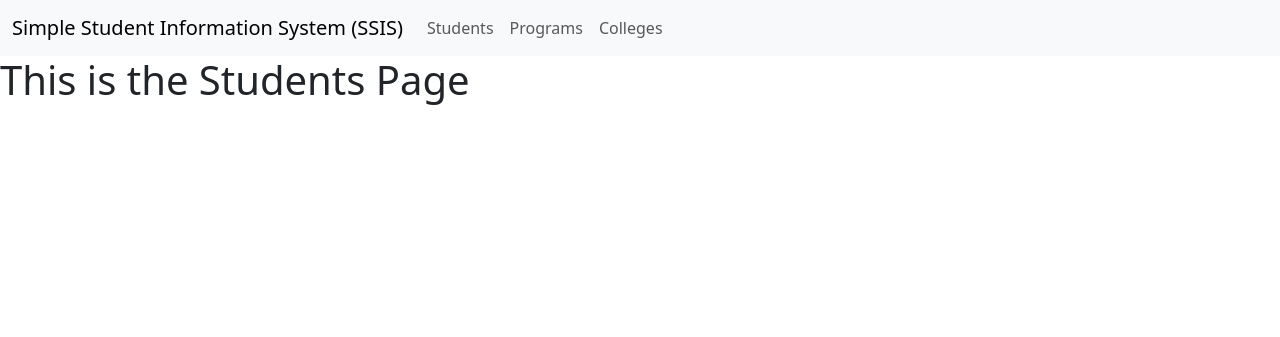
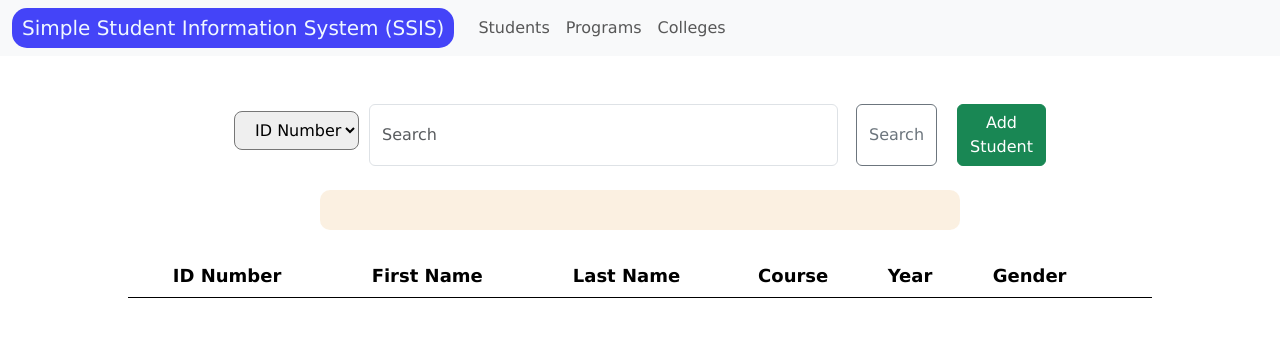
Before and after one commit to onLine69/CCC181_SSIS, a Flask app: page / in a window 1280 px wide. Shown: the top 337 px of the page. Run offline with Flask 3, Linux system fonts and the light colour scheme; data that the repository does not hold is empty.

Commit message:
added initial setup for the modules

```diff
--- a/app.py
+++ b/app.py
@@ -1,5 +1,9 @@
-from flask import Flask, redirect
-from app_module import app
+from app_module import start_app
+from dotenv import load_dotenv
 
-if __name__ == '__main__':
-	app.run(debug=True)
+load_dotenv('.env')
+
+app = start_app()
+
+#if __name__ == '__main__':
+#	start_app()
--- /dev/null
+++ b/app_module/colleges/__init__.py
@@ -0,0 +1,5 @@
+from flask import Blueprint
+
+user_bp = Blueprint('colleges',__name__)
+
+from . import controller
--- /dev/null
+++ b/app_module/colleges/controller.py
@@ -0,0 +1,6 @@
+from app_module import mysql
+
+def displayAll():
+    cur = mysql.connection.cursor()
+    cur.execute("SELECT * FROM `colleges`")
+    return cur.fetchall()
--- /dev/null
+++ b/app_module/programs/__init__.py
@@ -0,0 +1,5 @@
+from flask import Blueprint
+
+user_bp = Blueprint('programs',__name__)
+
+from . import controller
--- /dev/null
+++ b/app_module/programs/controller.py
@@ -0,0 +1,6 @@
+from app_module import mysql
+
+def displayAll():
+    cur = mysql.connection.cursor()
+    cur.execute("SELECT * FROM `programs`")
+    return cur.fetchall()
--- a/app_module/routes.py
+++ b/app_module/routes.py
@@ -1,15 +1,18 @@
-from app_module import app
+from app_module import app, mysql
 from flask import render_template
+from app_module.students.controller import displayAll as displayAllStudents
+from app_module.programs.controller import displayAll as displayAllPrograms
+from app_module.colleges.controller import displayAll as displayAllColleges
 
 @app.route('/')
 @app.route('/students')
 def studentsRoute():
-    return render_template('students.html')
+    return render_template('students.html', students=displayAllStudents())
 
 @app.route('/programs')
 def programsRoute():
-    return render_template('programs.html')
+    return render_template('programs.html', programs=displayAllPrograms())
 
 @app.route('/colleges')
 def collegesRoute():
-    return render_template('colleges.html')
+    return render_template('colleges.html', colleges=displayAllColleges())
--- /dev/null
+++ b/app_module/static/css/base.css
@@ -0,0 +1,83 @@
+* {
+    font-family: Verdana, Geneva, Tahoma, sans-serif;
+}
+
+body {
+    margin: 0;
+    padding: 0;
+    border: 0;
+}
+
+main {
+    margin: 0 auto;
+}
+
+.navbar-brand {
+    background-color: rgb(68, 68, 248);
+    border-radius: 15px;
+    color: aliceblue;
+    padding: 5px 10px;
+}
+
+.navbar #navbarNav .nav-link{
+    border-radius: 25%;
+}
+
+.navbar #navbarNav .nav-link:active {
+    background-color: black;
+    color: aqua;
+}
+
+.d-flex {
+    width: 65%;
+    margin: 0 auto;
+}
+
+.btn{
+    margin: 0 10px;
+}
+
+#column-search {
+    margin: auto 10px;
+    cursor: pointer;
+    font-size: medium;
+}
+
+.recent-search-display {
+    width: 50%;
+    margin: 0 auto;
+}
+
+.recent-search-display #recent-search {
+    width: 100%;
+    padding: 5px 10px;
+    text-align: left;
+    font-size: 20px;
+    border: none;
+    background-color:rgba(250, 235, 215, 0.733);
+    border-radius: 10px;
+}
+
+.table {
+    border-color: black;
+    text-align: center;
+    width: 80%;
+    margin: 0 auto;
+}
+
+.table th {
+    font-size: 18px;
+}
+
+.table td {
+    font-size: 14px;
+}
+
+.table .edit-student {
+    background-color: rgb(211, 204, 204);
+}
+
+.table .delete-student {
+    background-color: red;
+    color: wheat;
+}
--- /dev/null
+++ b/app_module/students/__init__.py
@@ -0,0 +1,5 @@
+from flask import Blueprint
+
+user_bp = Blueprint('students',__name__)
+
+from . import controller
--- /dev/null
+++ b/app_module/students/controller.py
@@ -0,0 +1,6 @@
+from app_module import mysql
+
+def displayAll():
+    cur = mysql.connection.cursor()
+    cur.execute("SELECT * FROM `students`")
+    return cur.fetchall()
--- a/app_module/templates/base.html
+++ b/app_module/templates/base.html
@@ -6,40 +6,38 @@
     <meta name="viewport" content="width=device-width, initial-scale=1.0">
     <link href="https://cdn.jsdelivr.net/npm/bootstrap@5.3.3/dist/css/bootstrap.min.css" rel="stylesheet"
         integrity="sha384-QWTKZyjpPEjISv5WaRU9OFeRpok6YctnYmDr5pNlyT2bRjXh0JMhjY6hW+ALEwIH" crossorigin="anonymous">
-    <title>SSIS {% block title %}{% endblock %}</title>
-</head>
-
-<body>
-    <nav class="navbar navbar-expand-lg bg-body-tertiary">
-        <div class="container-fluid">
-          <a class="navbar-brand" href="{{url_for('studentsRoute')}}">Simple Student Information System (SSIS)</a>
-          <button class="navbar-toggler" type="button" data-bs-toggle="collapse" data-bs-target="#navbarNav" aria-controls="navbarNav" aria-expanded="false" aria-label="Toggle navigation">
-            <span class="navbar-toggler-icon"></span>
-          </button>
-          <div class="collapse navbar-collapse" id="navbarNav">
-            <ul class="navbar-nav">
-                <li class="nav-item">
-                    <a class="nav-link" href="{{url_for('studentsRoute')}}">Students</a>
-                </li>
-                <li class="nav-item">
-                    <a class="nav-link" href="{{url_for('programsRoute')}}">Programs</a>
-                </li>
-                <li class="nav-item">
-                    <a class="nav-link" href="{{url_for('collegesRoute')}}">Colleges</a>
-                </li>
-            </ul>
-          </div>
-        </div>
-      </nav>
-    {% block content %}
-    {% endblock %}
-
-    <script src="https://cdn.jsdelivr.net/npm/@popperjs/core@2.11.8/dist/umd/popper.min.js"
+        <script src="https://cdn.jsdelivr.net/npm/@popperjs/core@2.11.8/dist/umd/popper.min.js"
         integrity="sha384-I7E8VVD/ismYTF4hNIPjVp/Zjvgyol6VFvRkX/vR+Vc4jQkC+hVqc2pM8ODewa9r"
         crossorigin="anonymous"></script>
     <script src="https://cdn.jsdelivr.net/npm/bootstrap@5.3.3/dist/js/bootstrap.min.js"
         integrity="sha384-0pUGZvbkm6XF6gxjEnlmuGrJXVbNuzT9qBBavbLwCsOGabYfZo0T0to5eqruptLy"
         crossorigin="anonymous"></script>
+    <link rel="stylesheet" href="{{url_for('static', filename='css/base.css')}}">
+    <title>SSIS {% block title %}{% endblock %}</title>
+</head>
+
+<body>
+    <nav class="navbar navbar-expand-lg bg-body-tertiary nav-pills nav-fill">
+        <div class="container-fluid">
+            <a class="navbar-brand" href="{{url_for('studentsRoute')}}">Simple Student Information System (SSIS)</a>
+            <button class="navbar-toggler" type="button" data-bs-toggle="collapse" data-bs-target="#navbarNav"
+                aria-controls="navbarNav" aria-expanded="false" aria-label="Toggle navigation">
+                <span class="navbar-toggler-icon"></span>
+            </button>
+            <div class="collapse navbar-collapse" id="navbarNav">
+                <ul class="navbar-nav">
+                    <a class="nav-link" href="{{url_for('studentsRoute')}}">Students</a>
+                    <a class="nav-link" href="{{url_for('programsRoute')}}">Programs</a>
+                    <a class="nav-link" href="{{url_for('collegesRoute')}}">Colleges</a>
+                </ul>
+            </div>
+        </div>
+    </nav>
+    <br><br>
+    <main>
+        {% block content %}
+        {% endblock %}
+    </main>
 </body>
 
 </html>
--- a/app_module/templates/students.html
+++ b/app_module/templates/students.html
@@ -1,5 +1,54 @@
 {% extends "base.html" %}
 {% block title %}Students Page{% endblock %}
 {% block content %}
-    <h1>This is the Students Page</h1>
-      {% endblock %}
+<form class="d-flex" role="search">
+  <select name="column-search form-select-sm" id="column-search" class="form-select-lg mb-3" aria-label="Small">
+    <option class="columns-options" value="ID Number" selected>ID Number</option>
+    <option class="columns-options" value="First Name">First Name</option>
+    <option class="columns-options" value="Last Name">Last Name</option>
+    <option class="columns-options" value="Course">Course</option>
+    <option class="columns-options" value="Year Level">Year Level</option>
+    <option class="columns-options" value="Gender">Gender</option>
+  </select>
+  <input class="form-control me-2" type="search" placeholder="Search" value="{{plchold}}" aria-label="Search">
+  <button class="btn btn-outline-secondary" type="submit">Search</button>
+  <button type="button" class="btn btn-success">Add Student</button>
+</form>
+
+<br>
+
+<div class="recent-search-display">
+  <input id="recent-search" type="text" readonly value="{{searched_item}}">
+</div>
+
+<br>
+
+<table class="table table-hover">
+  <thead>
+    <tr>
+      <th scope="col">ID Number</th>
+      <th scope="col">First Name</th>
+      <th scope="col">Last Name</th>
+      <th scope="col">Course</th>
+      <th scope="col">Year</th>
+      <th scope="col">Gender</th>
+      <th scope="col"></th>
+      <th scope="col"></th>
+    </tr>
+  </thead>
+  <tbody>
+    {% for student in students %}
+    <tr>
+      <td>{{student[0]}}</td>
+      <td>{{student[1]}}</td>
+      <td>{{student[2]}}</td>
+      <td>{{student[3]}}</td>
+      <td>{{student[4]}}</td>
+      <td>{{student[5]}}</td>
+      <td><button class="edit-student">Edit</button></td>
+      <td><button class="delete-student">Delete</button></td>
+    </tr>
+    {% endfor %}
+  </tbody>
+</table>
+{% endblock %}
```
Also changed, not shown: app_module/__init__.py (+19 -2 lines), app_module/templates/colleges.html (+40 -3 lines), app_module/templates/programs.html (+42 -2 lines), app_module/static/javascript/base.js (added), 2 other files.
